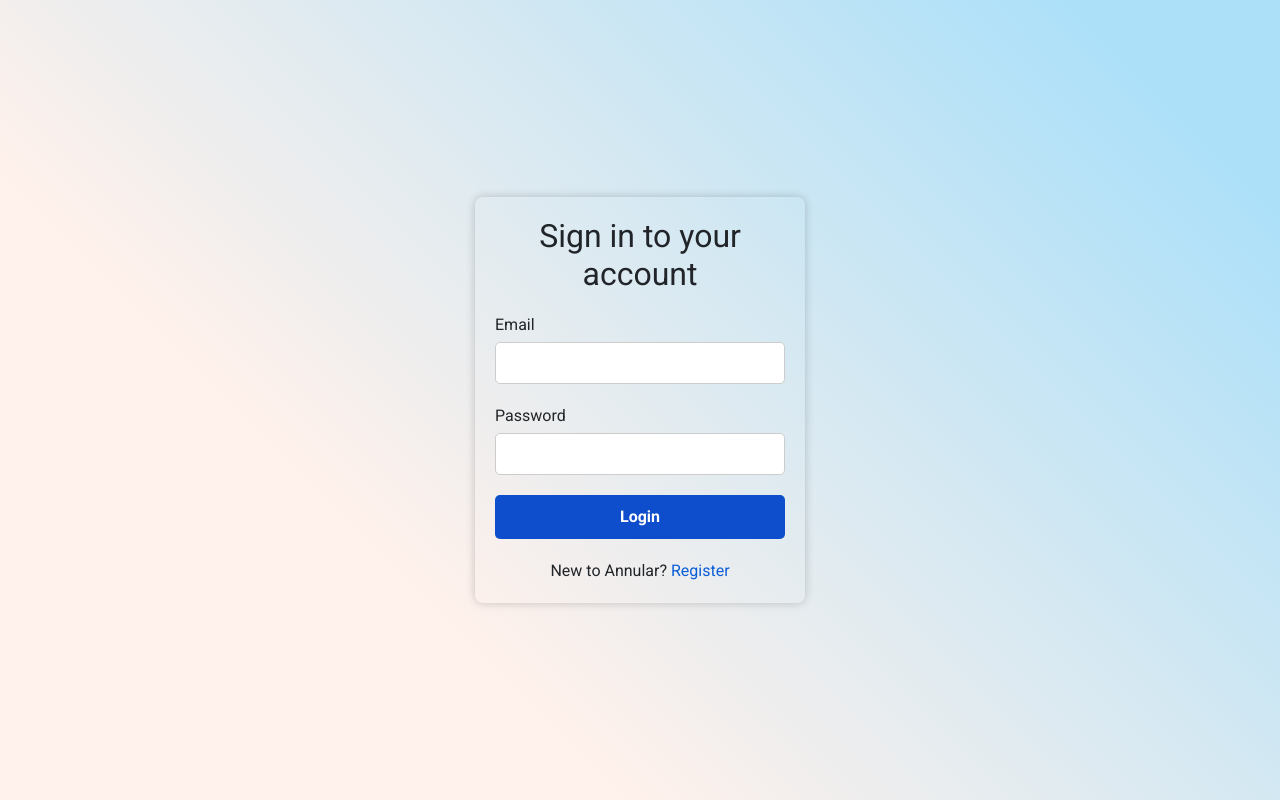
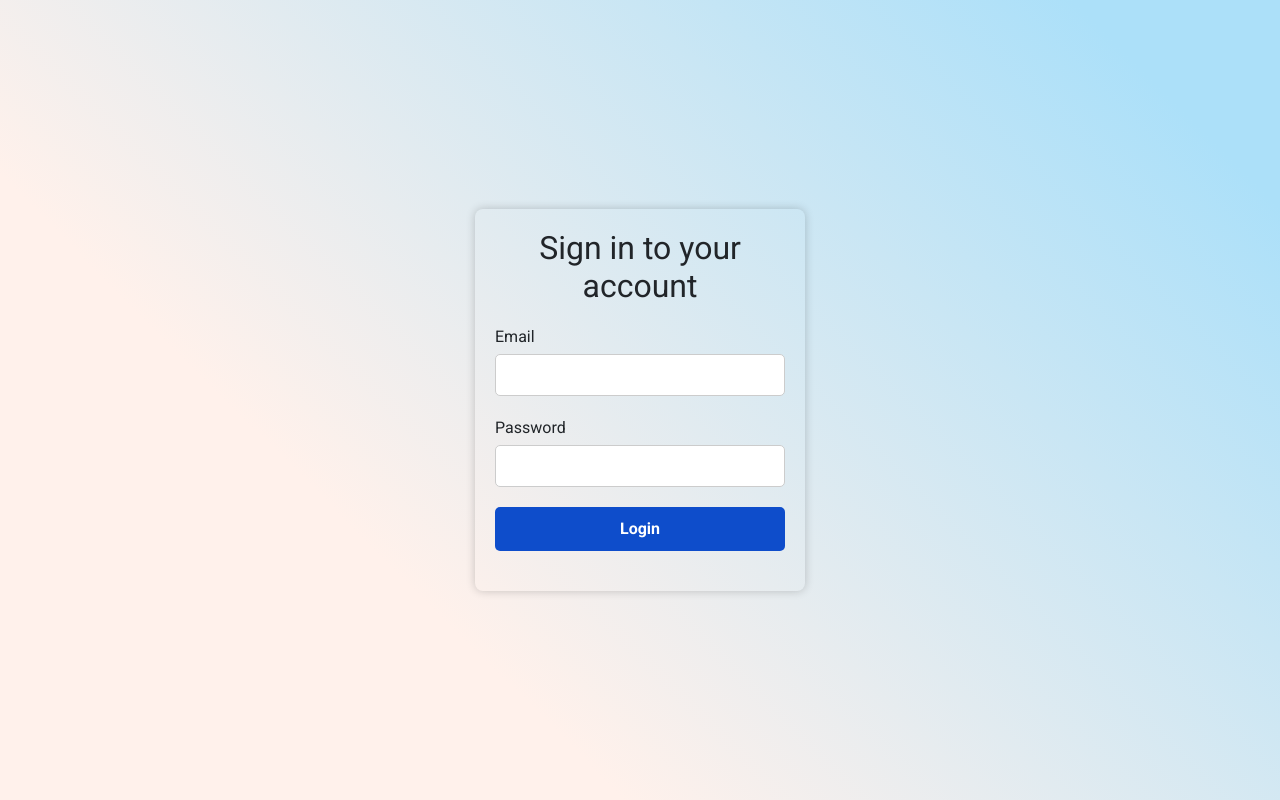
Before and after one commit to kishor88vas/Annular-Project, a React (Create React App) app: page /loginUser in a window 1280 px wide. Built offline with nearby package versions, Linux system fonts and the light colour scheme.

Commit message:
Hide Register page for testing

```diff
--- a/src/components/LoginPage.js
+++ b/src/components/LoginPage.js
@@ -106,7 +106,7 @@ const LoginPage = () => {
           className="register-link"
           style={{ textDecoration: "none", marginTop: "20px" }}
         >
-          New to Annular? <Link to="/registerUser">Register</Link>
+          {/* New to Annular? <Link to="/registerUser">Register</Link> */}
         </div>
       </div>
     </Container>
```
